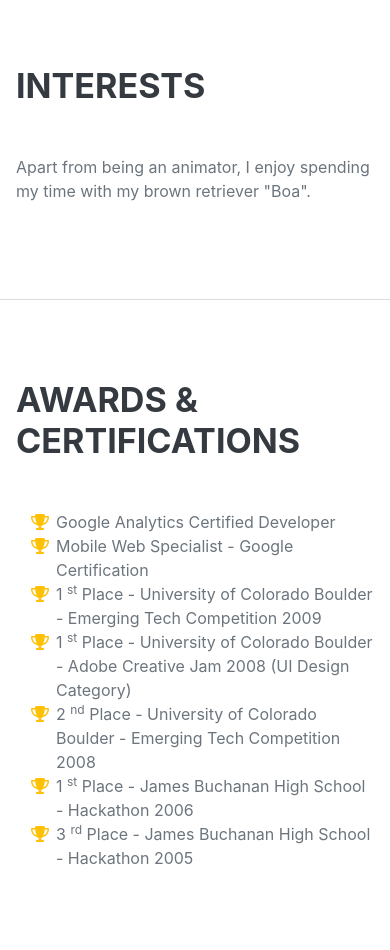
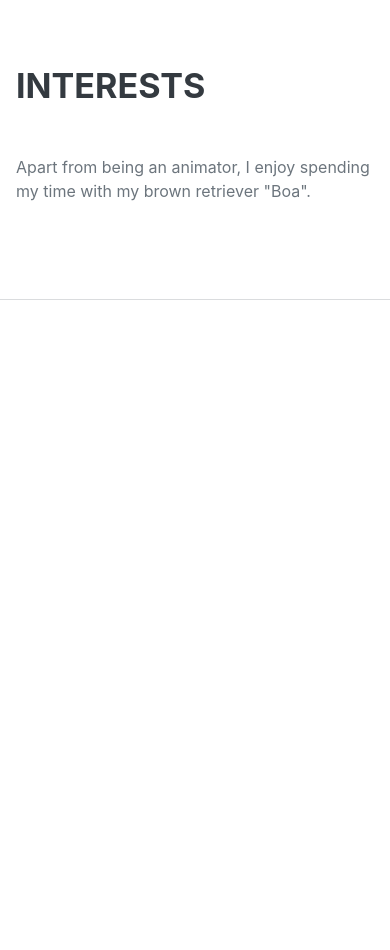
Before and after one commit to PersonRP7/myrtle, a plain HTML site: page index.html in a window 390 px wide. Shown: the part 2387-3337 px from the top of the page. After the commit the page ends 2687 px from the top, so only its background shows below. Drawn offline with nearby package versions, Linux system fonts and the light colour scheme; a web font is replaced by a local one.

Commit message:
rm award

```diff
--- a/index.html
+++ b/index.html
@@ -58,7 +58,6 @@
                     <li class="nav-item"><a class="nav-link js-scroll-trigger" href="#education">Education</a></li>
                     <li class="nav-item"><a class="nav-link js-scroll-trigger" href="#skills">Skills</a></li>
                     <li class="nav-item"><a class="nav-link js-scroll-trigger" href="#interests">Interests</a></li>
-                    <li class="nav-item"><a class="nav-link js-scroll-trigger" href="#awards">Awards</a></li>
                 </ul>
             </div>
         </nav>
@@ -167,52 +166,7 @@
                 </div>
             </section>
             <hr class="m-0" />
-            <!-- Awards-->
-            <section class="resume-section" id="awards">
-                <div class="resume-section-content">
-                    <h2 class="mb-5">Awards & Certifications</h2>
-                    <ul class="fa-ul mb-0">
-                        <li>
-                            <span class="fa-li"><i class="fas fa-trophy text-warning"></i></span>
-                            Google Analytics Certified Developer
-                        </li>
-                        <li>
-                            <span class="fa-li"><i class="fas fa-trophy text-warning"></i></span>
-                            Mobile Web Specialist - Google Certification
-                        </li>
-                        <li>
-                            <span class="fa-li"><i class="fas fa-trophy text-warning"></i></span>
-                            1
-                            <sup>st</sup>
-                            Place - University of Colorado Boulder - Emerging Tech Competition 2009
-                        </li>
-                        <li>
-                            <span class="fa-li"><i class="fas fa-trophy text-warning"></i></span>
-                            1
-                            <sup>st</sup>
-                            Place - University of Colorado Boulder - Adobe Creative Jam 2008 (UI Design Category)
-                        </li>
-                        <li>
-                            <span class="fa-li"><i class="fas fa-trophy text-warning"></i></span>
-                            2
-                            <sup>nd</sup>
-                            Place - University of Colorado Boulder - Emerging Tech Competition 2008
-                        </li>
-                        <li>
-                            <span class="fa-li"><i class="fas fa-trophy text-warning"></i></span>
-                            1
-                            <sup>st</sup>
-                            Place - James Buchanan High School - Hackathon 2006
-                        </li>
-                        <li>
-                            <span class="fa-li"><i class="fas fa-trophy text-warning"></i></span>
-                            3
-                            <sup>rd</sup>
-                            Place - James Buchanan High School - Hackathon 2005
-                        </li>
-                    </ul>
-                </div>
-            </section>
+
         </div>
         <!-- Bootstrap core JS-->
         <script src="https://cdn.jsdelivr.net/npm/bootstrap@5.1.3/dist/js/bootstrap.bundle.min.js"></script>
```
